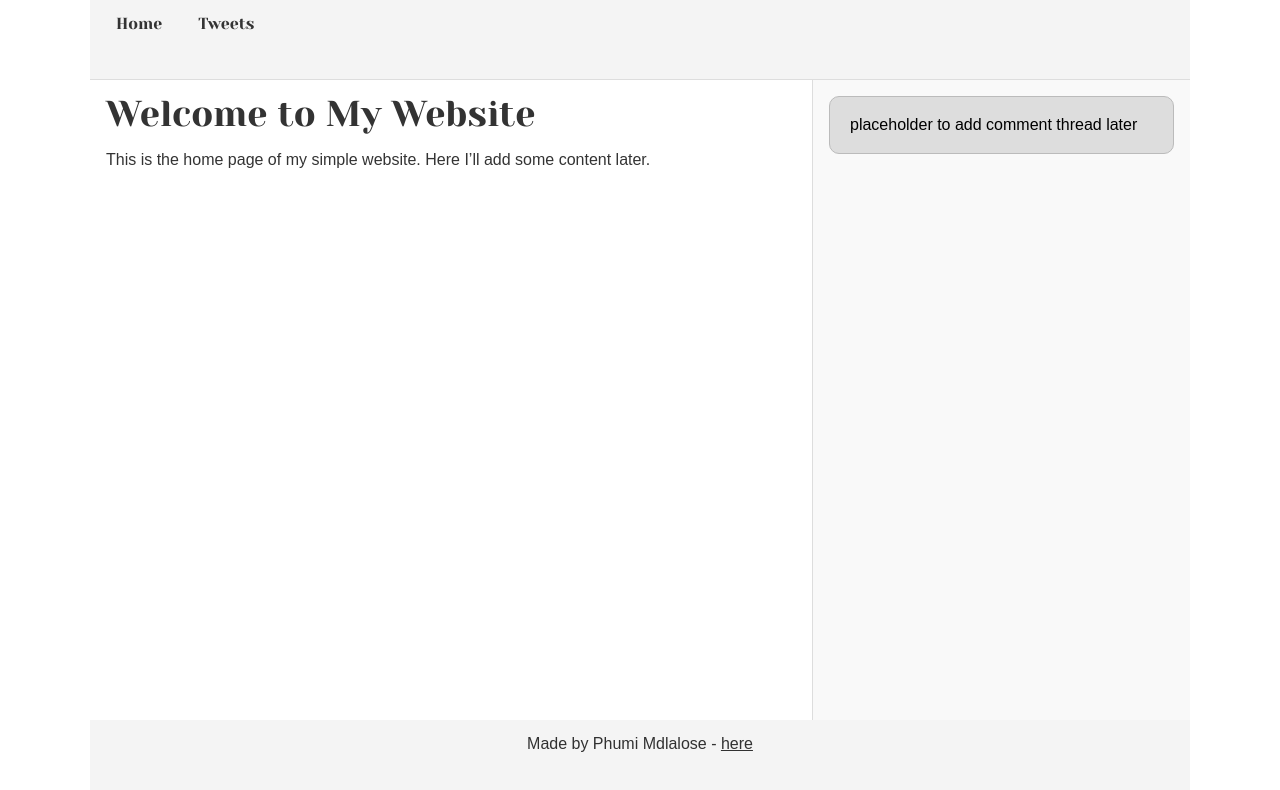
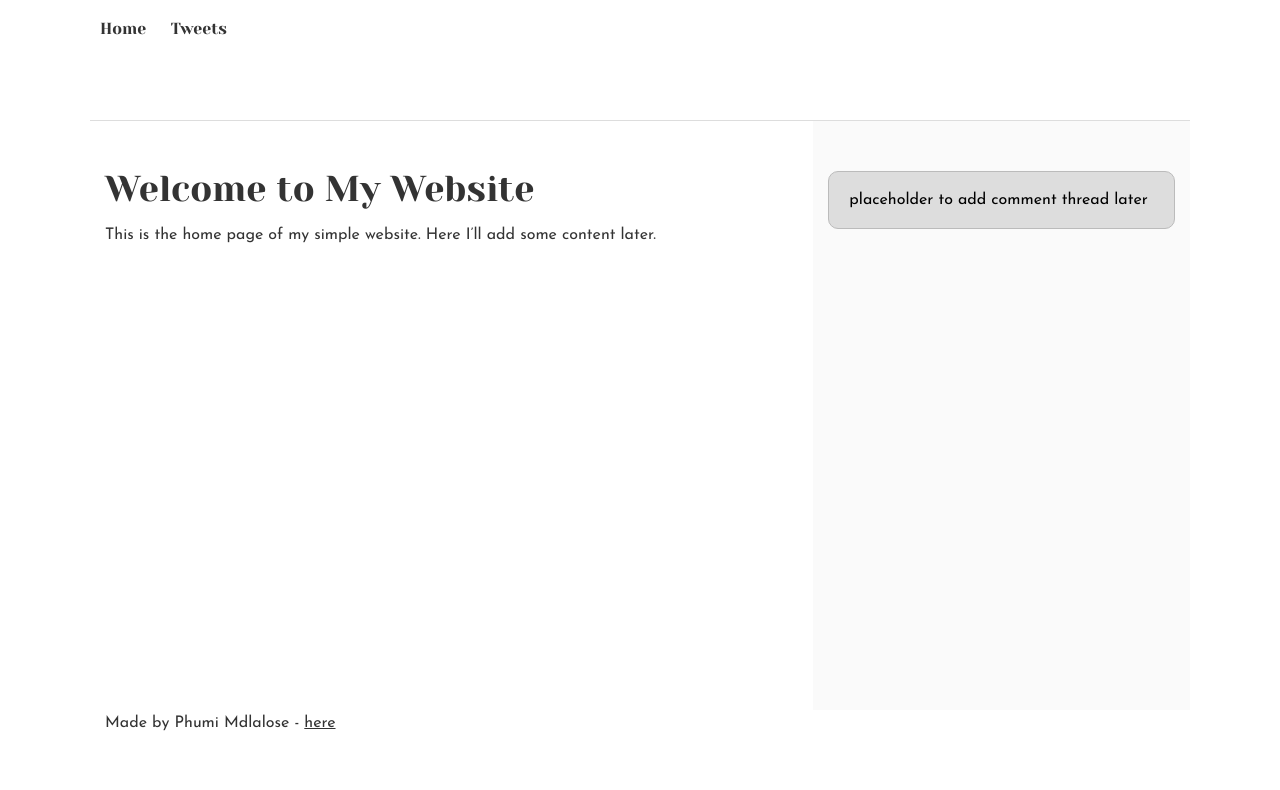
Before and after one commit to PhumiMdlalose/alx_html_css, a plain HTML site: page css_basic/index.html in a window 1280 px wide. Drawn offline with Linux system fonts and the light colour scheme.

Commit message:
Flex box styling

```diff
--- a/css_basic/styles.css
+++ b/css_basic/styles.css
@@ -1,63 +1,25 @@
-/* Reset some default margins/padding */
-* {
-  margin: 0;
-  padding: 0;
-  box-sizing: border-box;
-}
 
-/* Body as a flex container (column) */
 body {
   display: flex;
   flex-direction: column;
-  min-height: 100vh; /* makes sure it spans full height */
-  font-family: Arial, sans-serif;
 }
 
-/* Header styling */
-header {
-  background: #f4f4f4;
-  padding: 1rem;
-}
-
-/* Navigation inside header */
-header ul {
-  list-style: none;
-  display: flex;
-  gap: 1rem;
-}
-
-header a {
-  text-decoration: none;
-  color: #333;
-}
 
 /* Main as a flex container (row) */
 main {
   display: flex;
   flex-direction: row;
-  flex: auto; /* makes it expand to fill available space */
+  flex: auto;
 }
 
-/* Article takes 2/3 of space */
+
 article {
   flex: 2;
-  padding: 1rem;
-  background: #fff;
   overflow-y: auto;
 }
 
-/* Aside takes 1/3 of space */
+
 aside {
   flex: 1;
-  padding: 1rem;
-  background: #f9f9f9;
-  border-left: 1px solid #ddd;
   overflow-y: auto;
 }
-
-/* Footer styling */
-footer {
-  background: #f4f4f4;
-  text-align: center;
-  padding: 1rem;
-}
```
